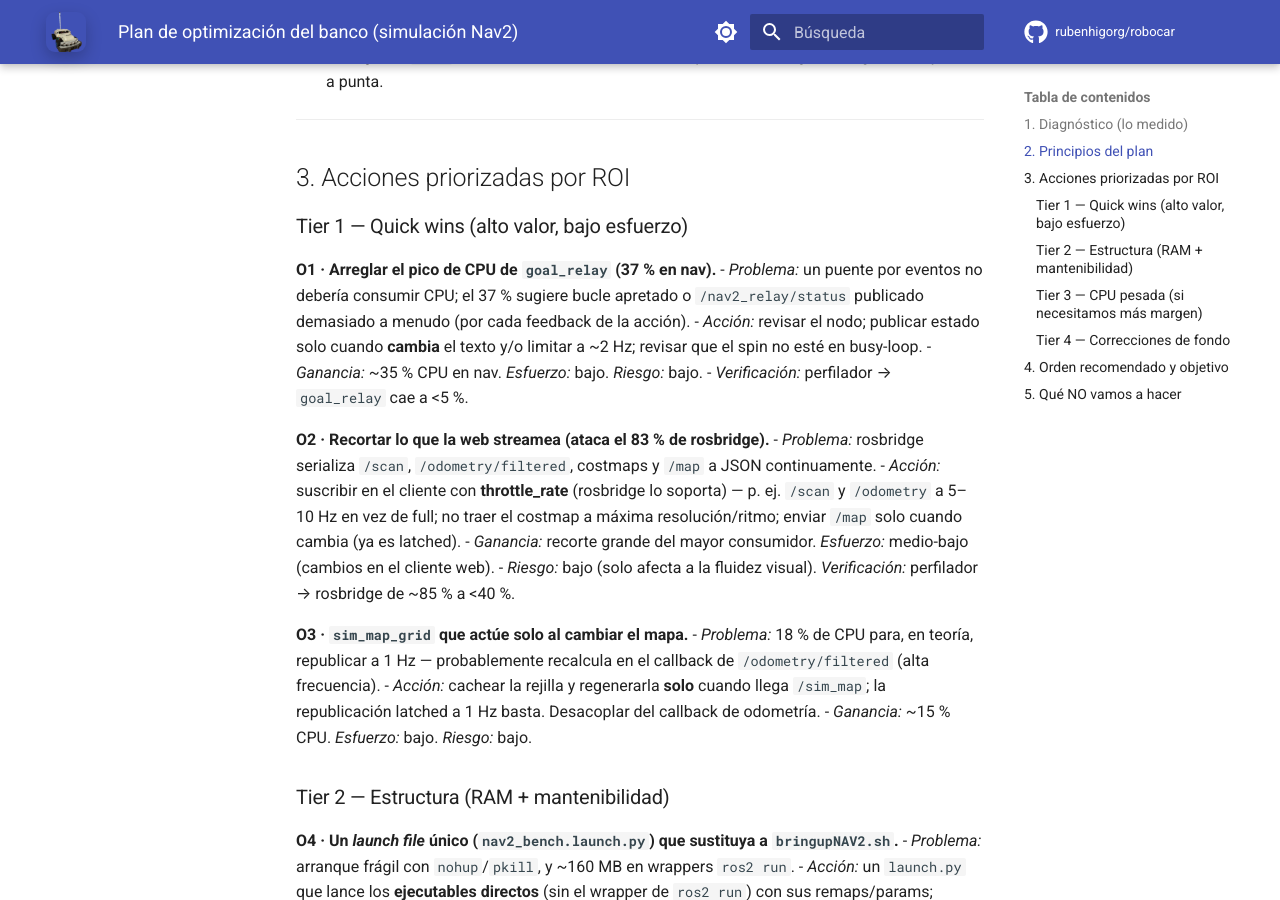
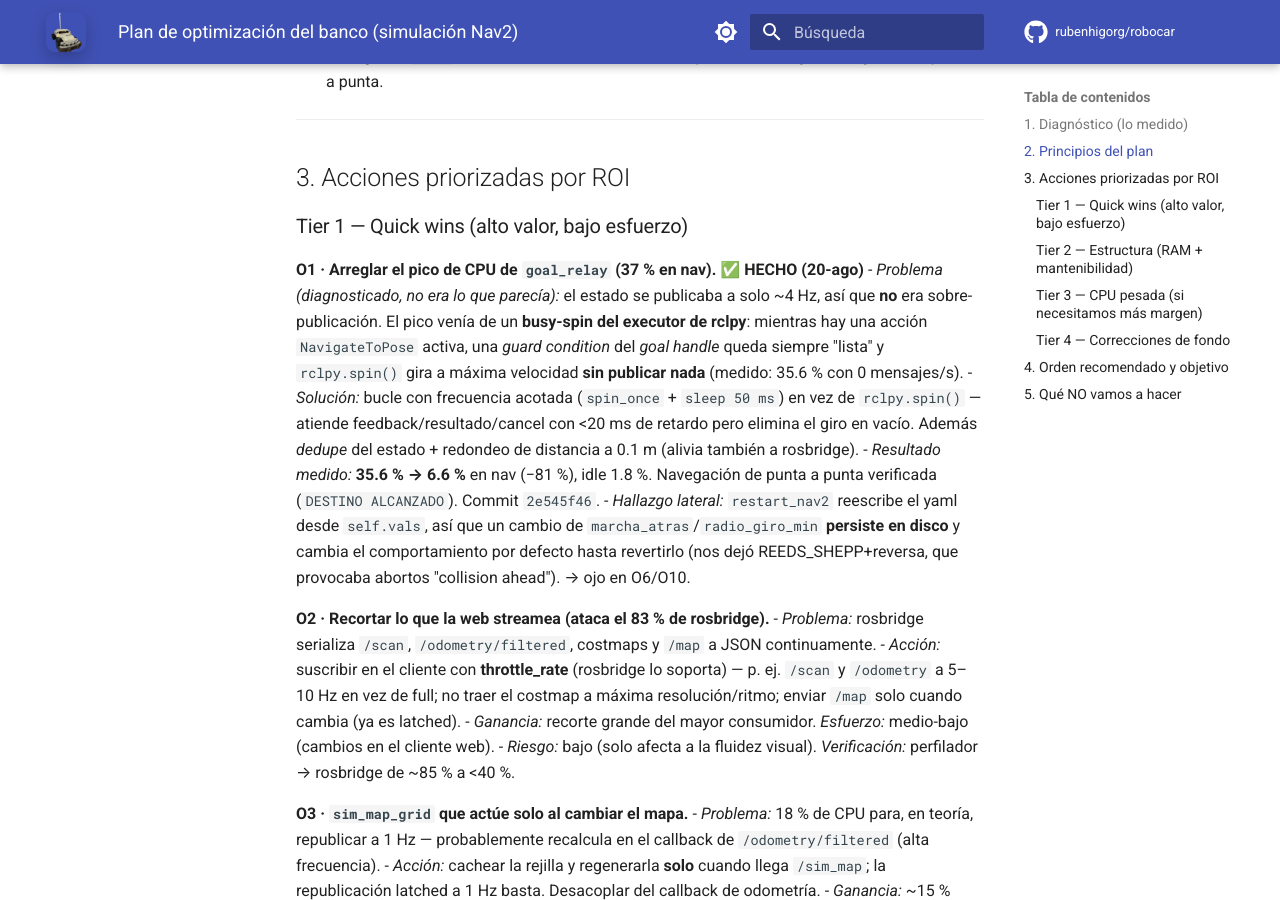
Before and after one commit to rubenhigorg/robocar, an MkDocs documentation site: the page built from docs/tfm/optimizacion-banco.md, in a window 1280 px wide and 900 px high, scrolled down 1777 px. Built offline with MkDocs 1.6.1 and Material for MkDocs 9.7.7, drawn with Linux system fonts in a browser that asks for light colours; comment, search, counter and statistics services are not loaded; some of the changed text lies outside the part shown.

Commit message:
docs: marca O1 hecho en el plan de optimizacion (goal_relay 37->7%)
Co-Authored-By: Claude Opus 4.8 (1M context) <noreply@anthropic.com>

```diff
--- a/docs/tfm/optimizacion-banco.md
+++ b/docs/tfm/optimizacion-banco.md
@@ -54,13 +54,19 @@ nodos y el perfilado de CPU medidos en la Pi el **20-ago-2026**.
 
 ### Tier 1 — Quick wins (alto valor, bajo esfuerzo)
 
-**O1 · Arreglar el pico de CPU de `goal_relay` (37 % en nav).**
-- *Problema:* un puente por eventos no debería consumir CPU; el 37 % sugiere bucle apretado o
-  `/nav2_relay/status` publicado demasiado a menudo (por cada feedback de la acción).
-- *Acción:* revisar el nodo; publicar estado solo cuando **cambia** el texto y/o limitar a ~2 Hz;
-  revisar que el spin no esté en busy-loop.
-- *Ganancia:* ~35 % CPU en nav. *Esfuerzo:* bajo. *Riesgo:* bajo.
-- *Verificación:* perfilador → `goal_relay` cae a <5 %.
+**O1 · Arreglar el pico de CPU de `goal_relay` (37 % en nav).** ✅ **HECHO (20-ago)**
+- *Problema (diagnosticado, no era lo que parecía):* el estado se publicaba a solo ~4 Hz, así que
+  **no** era sobre-publicación. El pico venía de un **busy-spin del executor de rclpy**: mientras hay
+  una acción `NavigateToPose` activa, una *guard condition* del *goal handle* queda siempre "lista"
+  y `rclpy.spin()` gira a máxima velocidad **sin publicar nada** (medido: 35.6 % con 0 mensajes/s).
+- *Solución:* bucle con frecuencia acotada (`spin_once` + `sleep 50 ms`) en vez de `rclpy.spin()`
+  — atiende feedback/resultado/cancel con <20 ms de retardo pero elimina el giro en vacío. Además
+  *dedupe* del estado + redondeo de distancia a 0.1 m (alivia también a rosbridge).
+- *Resultado medido:* **35.6 % → 6.6 %** en nav (−81 %), idle 1.8 %. Navegación de punta a punta
+  verificada (`DESTINO ALCANZADO`). Commit `2e545f46`.
+- *Hallazgo lateral:* `restart_nav2` reescribe el yaml desde `self.vals`, así que un cambio de
+  `marcha_atras`/`radio_giro_min` **persiste en disco** y cambia el comportamiento por defecto hasta
+  revertirlo (nos dejó REEDS_SHEPP+reversa, que provocaba abortos "collision ahead"). → ojo en O6/O10.
 
 **O2 · Recortar lo que la web streamea (ataca el 83 % de rosbridge).**
 - *Problema:* rosbridge serializa `/scan`, `/odometry/filtered`, costmaps y `/map` a JSON continuamente.
```
Also changed, not shown: other parts of docs/tfm/optimizacion-banco.md (+1 -1 lines).
